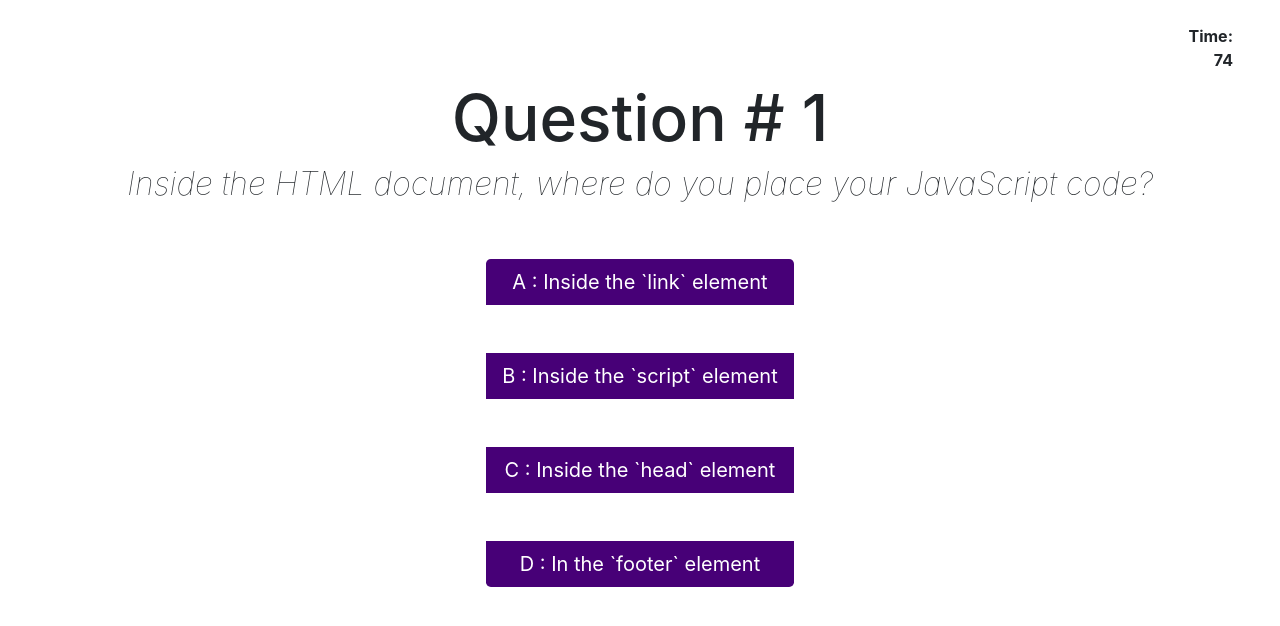
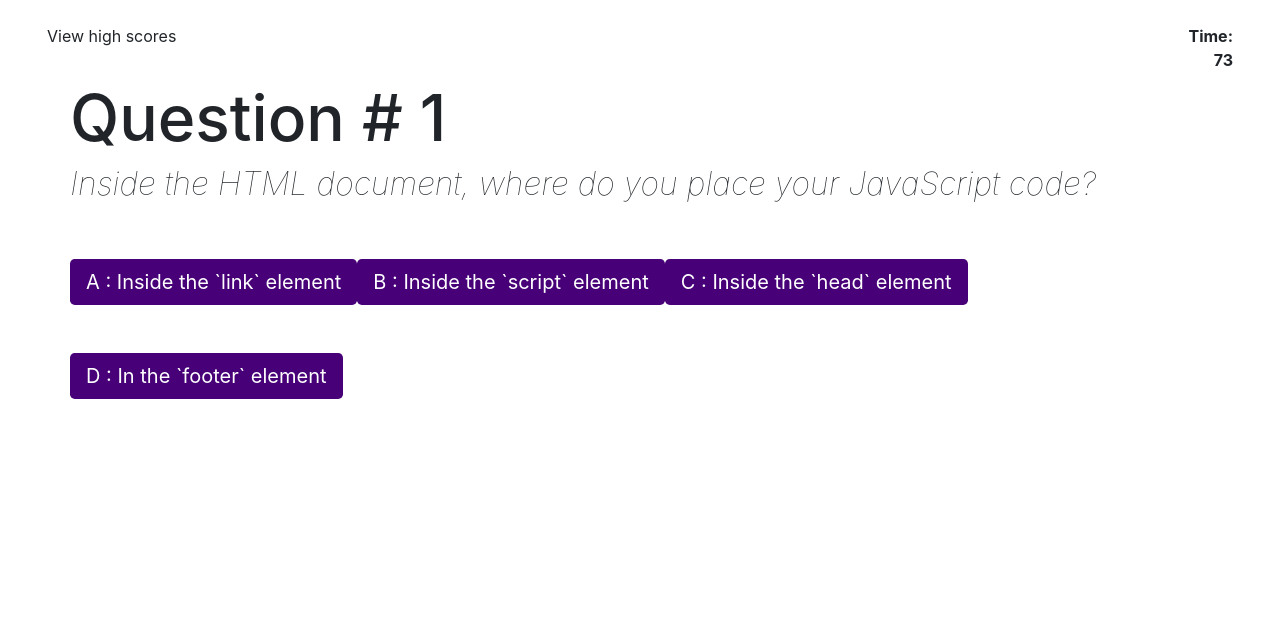
Before and after one commit to crosenfrisk/coding-quiz-challenge, a plain HTML site: page index.html in a window 1280 px wide. Both pictures are taken after a click on the button "Start Quiz". Drawn offline with nearby package versions, Linux system fonts and the light colour scheme; a web font is replaced by a local one.

Commit message:
changes! rewriting js, almost done. just need to write loadscores

```diff
--- a/assets/js/draft.js
+++ b/assets/js/draft.js
@@ -1,30 +1,224 @@
 // New pseudocode for resubmission of project
 
+var timeRemaining = 75;
+var nextQuestion = 0;
+var btnStartEl = document.getElementById("btnStart");
+var parentEl = document.getElementById("parent-row");
+
+// Quiz Questions and Answer Options:
+
+var myQuestions = [
+    {
+      questionNumber: 1,
+      question:
+        "Inside the HTML document, where do you place your JavaScript code?",
+      option: {
+        A: "A : Inside the `link` element",
+        B: "B : Inside the `script` element",
+        C: "C : Inside the `head` element",
+        D: "D : In the `footer` element",
+      },
+      correctAnswer: "D",
+    },
+    {
+      questionNumber: 2,
+      question: "What operator is used to assign a value to a declared variable?",
+      option: {
+        A: "A : Question mark (?)",
+        B: "B : Double-equal (==)",
+        C: "C : Equal sign (=)",
+        D: "D : Colon (:)",
+      },
+      correctAnswer: "C",
+    },
+    {
+      questionNumber: 3,
+      question: "What are the six primitive data types in JavaScript?",
+      option: {
+        A: "A : sentence, float, data, bigInt, symbol, undefined",
+        B: "B : string, num, falsy, bigInt, symbol, undefined",
+        C: "C : sentence, int, truthy, bigInt, symbol, undefined",
+        D: "D : string, number, boolean, bigInt, symbol, undefined",
+      },
+      correctAnswer: "D",
+    },
+    {
+      questionNumber: 4,
+      question: "What is the difference between && and ||? ",
+      option: {
+        A: "A : The logical operator && returns true if none of the expressions are true while the logical operator || returns true if one expression or the other returns true.",
+        B: "B : The logical operator && returns true if both expressions are true while the logical operator || returns false if one expression or the other returns true.",
+        C: "C : The logical operator && returns true if one expression is true while the logical operator || returns true if both expressions return true true.",
+        D: "D : The logical operator && returns true if both expressions are true while the logical operator || returns true if one expression or the other returns true.",
+      },
+      correctAnswer: "D",
+    },
+  ];
+
+var currentQuestion = myQuestions[nextQuestion];
+
 // 1. Start quiz(){
-//      a.  Unload content from index.html "home" page
+
+//  Unload content from index.html "home" page
+function unloadHome(){
+    var homeEl = document.getElementById("home-container");
+    console.log(homeEl);
+    homeEl.remove();
+}
+
+function displayTimer() {
+    var timerEl = document.getElementById("timerDiv");
+    timerEl.innerHTML = timeRemaining;
+  }
+
+function updateTimer(){
+    if (timeRemaining == 0) {
+       clearInterval();
+
+       //  After all questions are answered OR timer runs out: "Game over!"" message displays
+       // Call function for endQuiz() // which will send player to high scores / initial input page.
+     } else {
+       timeRemaining--;
+       displayTimer();
+     }
+}
+
 //      b.  Call loadQuestion(nextQuestion)
 //      c.  Timer starts --
-//}
+function startQuiz(){
+    unloadHome();
+    loadQuestion(nextQuestion);
+    var timer = setInterval(updateTimer, 1000);
+}
 
-// 2. loadQuestion(){
-//      a.  unloadQuestion(){if question > 0}
-//      b.  createQuestion() {++ nextQuestion}
-//}
+function loadQuestion(nextQuestion){
+    console.log("entering loadquestion", nextQuestion);
+    if (nextQuestion > 0) {
+        console.log("inside if statement");
+    unloadQuestion();
+    }
 
-//  3. evalAnswer(){
-//      a.  display eval (correct, incorrect)
-//      b.  adjust timer for incorrect -10
-//      c.  if (timer > 0 && nextQuestion < myQuestions.length) { loadQuestion(nextQuestion)}
-//      d. else {(endQuiz()}
-//}
+    createQuestion(nextQuestion);
+    console.log("next qu =", nextQuestion);
+}
+
+function createQuestion(nextQuestion){
+    console.log("inside createQuestion");
+    console.log(currentQuestion);
+
+     // Add new H1
+  var newH1 = document.createElement("h1");
+  newH1.setAttribute("id", "questionNumber");
+
+  //  Add new H2
+  var newH2 = document.createElement("h2");
+  newH2.setAttribute("id", "questionText");
+
+  // Add button "option" elements (that hold questions)
+  var btnOption1 = document.createElement("button");
+  var btnOption2 = document.createElement("button");
+  var btnOption3 = document.createElement("button");
+  var btnOption4 = document.createElement("button");
+
+  btnOption1.className = "btn btn-primary mt-5 btn-lg";
+  btnOption2.className = "btn btn-primary mt-5 btn-lg";
+  btnOption3.className = "btn btn-primary mt-5 btn-lg";
+  btnOption4.className = "btn btn-primary mt-5 btn-lg";
+
+// content for newH1
+  newH1.textContent =
+    "Question # " + myQuestions[nextQuestion].questionNumber;
+  parentEl.appendChild(newH1);
+
+  newH2.textContent = myQuestions[nextQuestion].question;
+  parentEl.appendChild(newH2);
+
+  btnOption1.textContent = myQuestions[nextQuestion].option.A;
+  btnOption2.textContent = myQuestions[nextQuestion].option.B;
+  btnOption3.textContent = myQuestions[nextQuestion].option.C;
+  btnOption4.textContent = myQuestions[nextQuestion].option.D;
+
+  btnOption1.setAttribute("id", "A");
+  btnOption2.setAttribute("id", "B");
+  btnOption3.setAttribute("id", "C");
+  btnOption4.setAttribute("id", "D");
+
+  parentEl.appendChild(btnOption1);
+  parentEl.appendChild(btnOption2);
+  parentEl.appendChild(btnOption3);
+  parentEl.appendChild(btnOption4);
+
+  btnOption2.addEventListener("click", (event) => {
+    evaluateAnswer(event);
+  });
+  btnOption3.addEventListener("click", (event) => {
+    evaluateAnswer(event);
+  });
+  btnOption1.addEventListener("click", (event) => {
+    evaluateAnswer(event);
+  });
+  btnOption4.addEventListener("click", (event) => {
+    evaluateAnswer(event);
+  });
+
+}
+
+function unloadQuestion(){
+    // removes question contents from quiz page
+    parentEl.replaceChildren();
+}
+
+function evaluateAnswer(event){
+
+    if (currentQuestion.correctAnswer === event.target.id){
+        displayEval("Correct");
+    }
+
+    else {
+        displayEval("Incorrect");
+        // adjust timer for incorrect -10
+        timeRemaining -=10;
+    }
+
+    nextQuestion += 1;
+
+    if (timeRemaining > 0 && nextQuestion < myQuestions.length) {
+        // load next question
+        loadQuestion(nextQuestion)
+    }
+    else {
+        endQuiz()
+    };
+}
+
+function clearEval(){
+    var evaluationEl = document.getElementById("evaluation");
+    evaluationEl.setAttribute('style', "display: none");
+}
+
+function displayEval(evaluation) {
+var evaluationEl = document.getElementById("evaluation");
+evaluationEl.textContent = evaluation;
+
+evaluationEl.setAttribute("style", "");
+setTimeout( () => {clearEval()}, 3000);
+}
+
+function endQuiz() {
+    console.log("inside endQuiz");
+    unloadQuestion();
+    loadScoreForm();
+}
+
+function loadScoreForm() {
+    console.log("load-score");
+}
 
 // Additional functions:
-//  unloadHome = remove specific home elements
-//  unloadQuestion = remove buttons by ids
-//  createQuestion =   create buttons from myQuestions[]
-//  displayEval = display correct/incorrect based on myQuestions.answer
-//  adjustTimer = penalty if incorrect, subtract 10 seconds from timer
+
 //  endQuiz = if quiz is over, unload questions and load score form
 //  scoreForm = input from user saved to local storage
 //  displayHighScores = get info from local storage and generate on to html
 //  createButtons for clearing info from local storage, option to return to start page to play again
+
+btnStartEl.addEventListener("click", startQuiz);
--- a/assets/js/script.js
+++ b/assets/js/script.js
@@ -2,9 +2,9 @@
 
 //  Player can view and clear leader-board, or return to the start screen to play again.
 
-var timeRemaining = 75;
+// var timeRemaining = 75;
 var timerEl = document.getElementById("timerDiv");
-var btnStartEl = document.getElementById("btnStart");
+// var btnStartEl = document.getElementById("btnStart");
 
 
 var incorrectAnswerEl = document.querySelector('.incorrect');
@@ -14,27 +14,27 @@ var correctAnswerEl = document.querySelector('.correct');
 
 function countdown() {
   //   Start timer
-  var timerId = setInterval(displayTimeRemaining, 1000);
+  // var timerId = setInterval(displayTimeRemaining, 1000);
   removeWelcomePage();
   displayQuiz();
 }
 
-function displayTimeRemaining() {
-  timerEl.innerHTML = timeRemaining;
-  // conditions for ending quiz:
+// function displayTimeRemaining() {
+//   timerEl.innerHTML = timeRemaining;
+//   // conditions for ending quiz:
 
-  if (timeRemaining == 0) {
-     // ^ insert: || questionNumber+1 > myQuestions.length || questionNumber === 'end') -- add "end" to quiz.js
-    clearInterval();
+//   if (timeRemaining == 0) {
+//      // ^ insert: || questionNumber+1 > myQuestions.length || questionNumber === 'end') -- add "end" to quiz.js
+//     clearInterval();
 
-    //  After all questions are answered OR timer runs out: "Game over!"" message displays
-    // Call function for endQuiz() // which will send player to high scores / initial input page.
-  } else {
-    timeRemaining--;
-  }
+//     //  After all questions are answered OR timer runs out: "Game over!"" message displays
+//     // Call function for endQuiz() // which will send player to high scores / initial input page.
+//   } else {
+//     timeRemaining--;
+//   }
   setTimeout(incorrectAnswerEl.setAttribute('style', "display: none"), 5000)
   setTimeout(correctAnswerEl.setAttribute('style', "display: none"), 5000)
-}
+// }
 
 function removeWelcomePage() {
   // Remove H1, H2, and Start Buttons; remove "view high scores."
@@ -235,5 +235,5 @@ function cycleQuestionsAndOptions(
 // all scores are returned and displayed
 // }
 
-btnStartEl.addEventListener("click", countdown);
+// btnStartEl.addEventListener("click", countdown);
 // create event listener for viewhighscores on click.
--- a/index.html
+++ b/index.html
@@ -24,8 +24,8 @@
     </div>
 
     <main class="container">
-        <div class="row">
-            <div class= "col text-center">
+        <div class="row" id="parent-row">
+            <div class= "col text-center" id="home-container">
                 <div id="headers"></div>
                     <h1 class="mt-5 justify-content-center p-5 col-sm-12 col-lg-12" id="bold-statement"><strong>Coding Quiz Challenge</strong></h1>
                         <h2 class="mt-5 justify-content-center text-center" id="smaller-text">Try to answer the following code-related questions within the time limit.
@@ -33,10 +33,9 @@
                         <h2>
                     <button type="button" class="btn btn-primary mt-5 btn-lg" id="btnStart">Start Quiz</button>
                     <div class="btn-group-vertical" id="option-container"></div>
-                    <div class="correct" style="display: none">Correct!</div>
-                    <div class="incorrect" style="display: none">Incorrect!</div>
             </div>
         </div>
+        <div id="evaluation" style="display: none"></div>
     </main>
 
     <script src="https://cdnjs.cloudflare.com/ajax/libs/jquery/3.4.1/jquery.min.js"></script>
@@ -44,8 +43,9 @@
     <script src="https://cdn.jsdelivr.net/npm/jquery-ui-touch-punch@0.2.3/jquery.ui.touch-punch.min.js"></script>
     <script src="https://cdnjs.cloudflare.com/ajax/libs/popper.js/1.15.0/umd/popper.min.js"></script>
     <script src="https://cdnjs.cloudflare.com/ajax/libs/twitter-bootstrap/4.3.1/js/bootstrap.min.js"></script>
-    <script src="./assets/js/quiz.js"></script>
-    <script src="./assets/js/script.js"></script>
+    <!-- <script src="./assets/js/quiz.js"></script> -->
+    <!-- <script src="./assets/js/script.js"></script> -->
+    <script src="./assets/js/draft.js"></script>
 
 
 </body>
```
